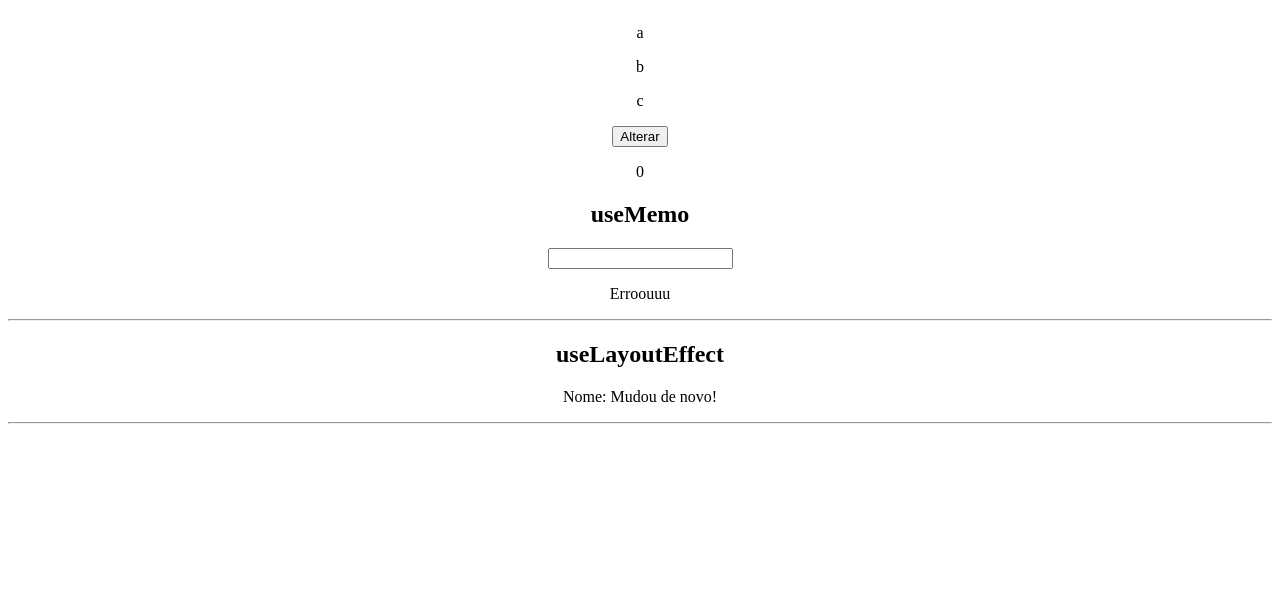
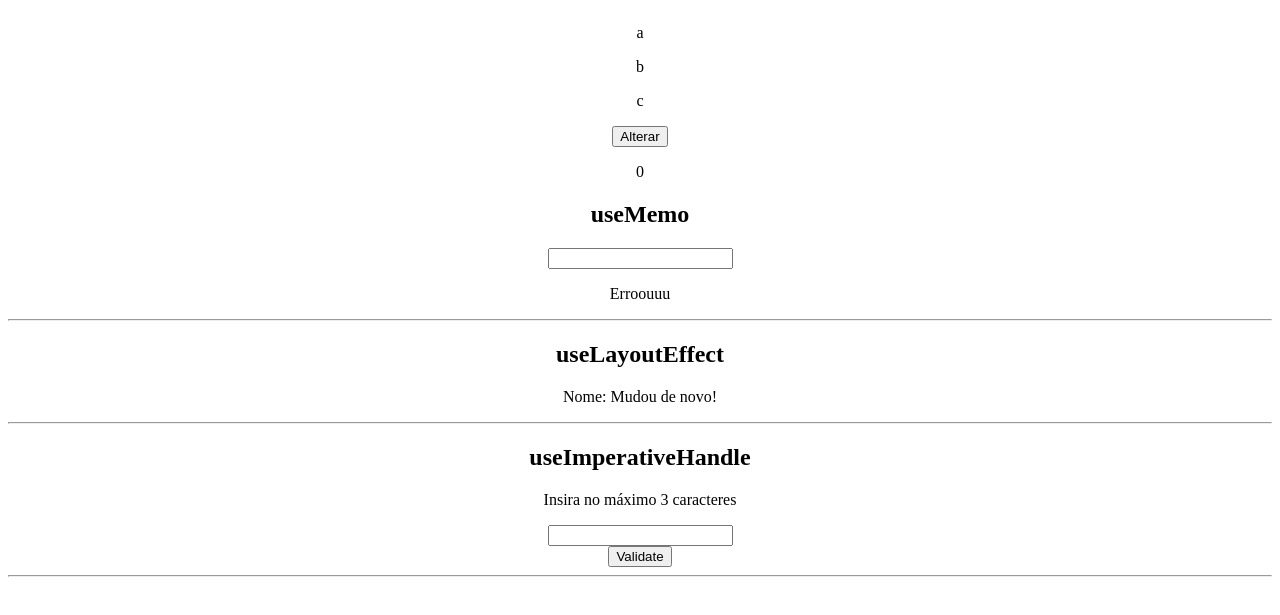
Before and after one commit to jpcchaves/Curso-ReactJS, a React (Create React App) app in the folder 10_HOOKS/reacthooks/: page / in a window 1280 px wide. Shown: the part 1299-1914 px from the top of the page. Built offline with nearby package versions, Linux system fonts and the light colour scheme.

Commit message:
hook useImperativeHandle

```diff
--- a/10_HOOKS/reacthooks/src/Pages/Home.js
+++ b/10_HOOKS/reacthooks/src/Pages/Home.js
@@ -10,6 +10,7 @@
 import HookUseCallBack from "../components/HookUseCallBack";
 import HookUseMemo from "../components/HookUseMemo";
 import HookUseLayoutEffect from "../components/HookUseLayoutEffect";
+import HookUseImperativeHandle from "../components/HookUseImperativeHandle";
 
 // useRef
 
@@ -28,6 +29,7 @@
       <HookUseCallBack />
       <HookUseMemo />
       <HookUseLayoutEffect />
+      <HookUseImperativeHandle />
     </div>
   );
 };
--- /dev/null
+++ b/10_HOOKS/reacthooks/src/components/HookUseImperativeHandle.js
@@ -0,0 +1,18 @@
+import { useRef } from "react";
+
+import SomeComponent from "./SomeComponent";
+
+const HookUseImperativeHandle = () => {
+  const componentRef = useRef();
+
+  return (
+    <div>
+      <h2>useImperativeHandle</h2>
+      <SomeComponent ref={componentRef} />
+      <button onClick={() => componentRef.current.validate()}>Validate</button>
+      <hr />
+    </div>
+  );
+};
+
+export default HookUseImperativeHandle;
--- /dev/null
+++ b/10_HOOKS/reacthooks/src/components/SomeComponent.js
@@ -0,0 +1,24 @@
+import { forwardRef, useRef, useImperativeHandle } from "react";
+
+const SomeComponent = forwardRef((props, ref) => {
+  const localInputRef = useRef();
+
+  useImperativeHandle(ref, () => {
+    return {
+      validate: () => {
+        if (localInputRef.current.value.length > 3) {
+          localInputRef.current.value = "";
+        }
+      },
+    };
+  });
+
+  return (
+    <div>
+      <p>Insira no máximo 3 caracteres</p>
+      <input type="text" ref={localInputRef} />
+    </div>
+  );
+});
+
+export default SomeComponent;
```
